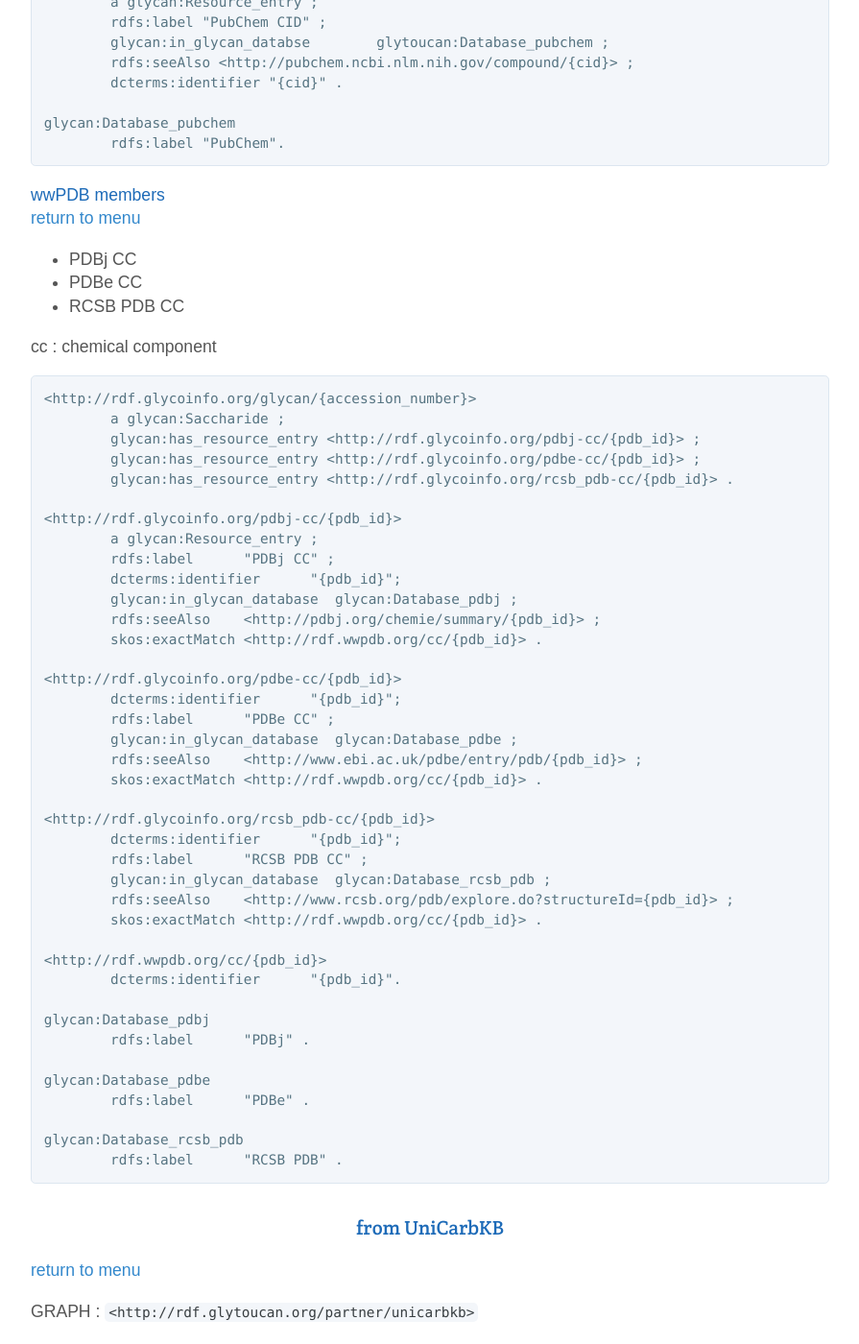
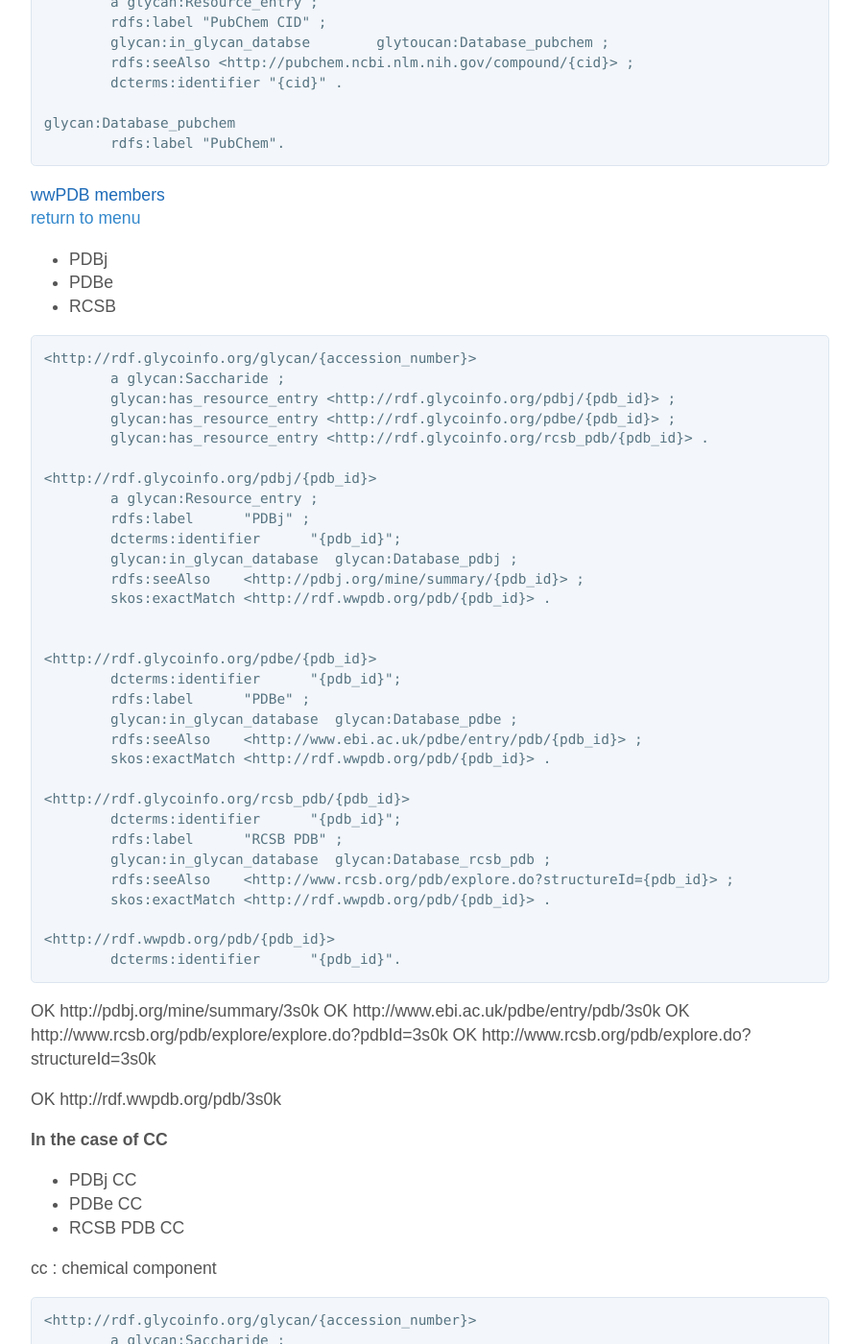
Before and after one commit to glytoucan/glytoucan, a Jekyll site: the page built from system/rdf/partnerRdf.md, in a window 1280 px wide and 1400 px high, scrolled down 6205 px. Shown: the whole window at 96% size, without its empty margins (192-1087 px from the left). Built offline with Jekyll 4.4.1, drawn with Linux system fonts in a browser that asks for light colours; nearby versions of some CDN libraries.

Commit message:
update partner rdf doc for wwpdb

````diff
--- a/system/rdf/partnerRdf.md
+++ b/system/rdf/partnerRdf.md
@@ -317,6 +317,53 @@
 <a name="wwwpdb"> wwPDB members
 [return to menu](#menu)
 
+* PDBj
+* PDBe
+* RCSB
+
+```
+<http://rdf.glycoinfo.org/glycan/{accession_number}>
+	a glycan:Saccharide ;
+	glycan:has_resource_entry <http://rdf.glycoinfo.org/pdbj/{pdb_id}> ;
+	glycan:has_resource_entry <http://rdf.glycoinfo.org/pdbe/{pdb_id}> ;
+	glycan:has_resource_entry <http://rdf.glycoinfo.org/rcsb_pdb/{pdb_id}> .
+
+<http://rdf.glycoinfo.org/pdbj/{pdb_id}>
+	a glycan:Resource_entry ;
+	rdfs:label	"PDBj" ;
+	dcterms:identifier	"{pdb_id}";
+	glycan:in_glycan_database  glycan:Database_pdbj ;
+	rdfs:seeAlso	<http://pdbj.org/mine/summary/{pdb_id}> ;
+	skos:exactMatch	<http://rdf.wwpdb.org/pdb/{pdb_id}> .
+
+
+<http://rdf.glycoinfo.org/pdbe/{pdb_id}>
+	dcterms:identifier	"{pdb_id}";
+	rdfs:label	"PDBe" ;
+	glycan:in_glycan_database  glycan:Database_pdbe ;
+	rdfs:seeAlso	<http://www.ebi.ac.uk/pdbe/entry/pdb/{pdb_id}> ;
+	skos:exactMatch	<http://rdf.wwpdb.org/pdb/{pdb_id}> .
+
+<http://rdf.glycoinfo.org/rcsb_pdb/{pdb_id}>
+	dcterms:identifier	"{pdb_id}";
+	rdfs:label	"RCSB PDB" ;
+	glycan:in_glycan_database  glycan:Database_rcsb_pdb ;
+	rdfs:seeAlso	<http://www.rcsb.org/pdb/explore.do?structureId={pdb_id}> ;
+	skos:exactMatch	<http://rdf.wwpdb.org/pdb/{pdb_id}> .
+
+<http://rdf.wwpdb.org/pdb/{pdb_id}>
+	dcterms:identifier	"{pdb_id}".
+```
+
+OK http://pdbj.org/mine/summary/3s0k
+OK http://www.ebi.ac.uk/pdbe/entry/pdb/3s0k
+OK http://www.rcsb.org/pdb/explore/explore.do?pdbId=3s0k
+OK http://www.rcsb.org/pdb/explore.do?structureId=3s0k
+
+OK http://rdf.wwpdb.org/pdb/3s0k
+
+**In the case of CC**
+
 * PDBj CC
 * PDBe CC
 * RCSB PDB CC
````
